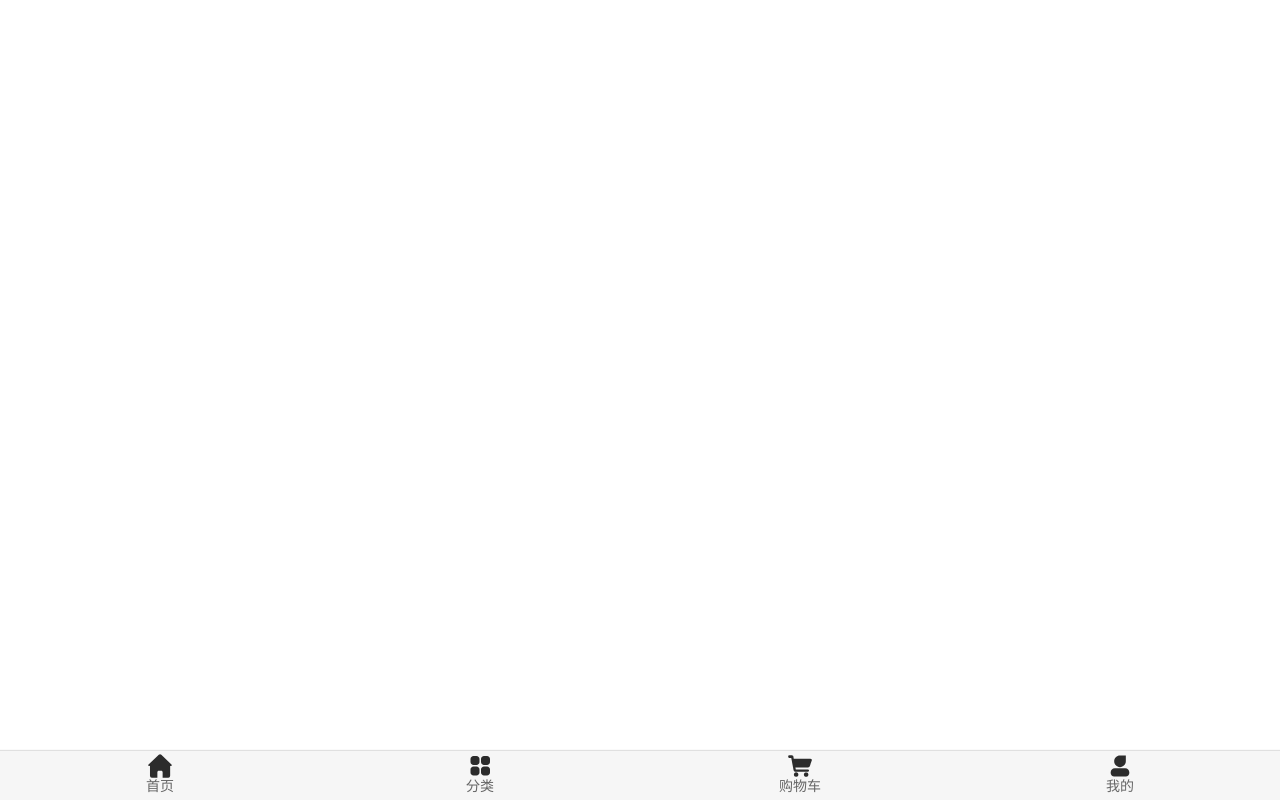
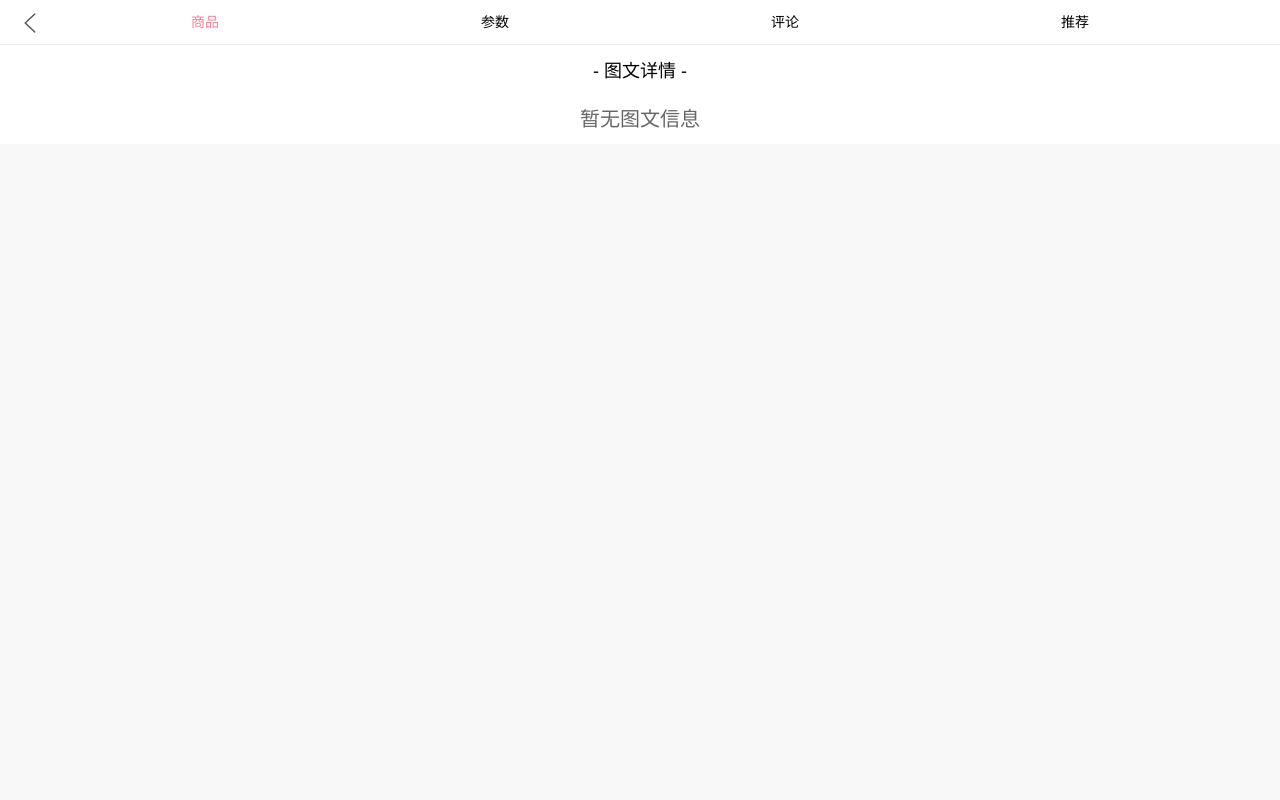
Before and after one commit to a-xiaojie/supermall, a Vue app: page /detail in a window 1280 px wide. Built offline with nearby package versions, Linux system fonts and the light colour scheme; no server answers.

Commit message:
详情页

```diff
--- a/src/App.vue
+++ b/src/App.vue
@@ -1,6 +1,6 @@
 <template>
   <div id="app">
-    <keep-alive>
+    <keep-alive exclude="Detail">
       <router-view/>
     </keep-alive>
     <main-tab-bar/>
--- a/src/assets/css/base.css
+++ b/src/assets/css/base.css
@@ -2,8 +2,10 @@
 
 /* :root => 获取根元素html  */
 :root {
-    --color-text: #666;
-    --color-high-text: #ff5777;
+    --color-text1: #282828;
+    --color-text2: #666;
+    --color-text3: #93969d;
+    --color-high-text: #e40501;
     --color-tint: #ff8198;
     --color-background: #fff;
     --font-size: 14px;
--- a/src/components/content/goods/GoodsItem.vue
+++ b/src/components/content/goods/GoodsItem.vue
@@ -1,6 +1,6 @@
 <template>
   <div class="goods-item">
-    <img :src="item.imageUrl" alt="" @load="imageLoad">
+    <img :src="item.imageUrl" alt="" @load="imageLoad" @click="itemClick">
     <div class="goods-info">
       <p>{{item.prodName}}</p>
       <span class="price">¥{{item.promotionPrice}}</span>
@@ -23,6 +23,9 @@
     methods: {
       imageLoad () {
         this.$bus.$emit('itemImageLoad')
+      },
+      itemClick () {
+        this.$router.push(`/detail?id=${this.item.id}`)
       }
     }
   }
--- /dev/null
+++ b/src/network/detail.js
@@ -0,0 +1,73 @@
+import { requestOuer } from './request'
+
+export function getDetail (comId) {
+  return requestOuer({
+    url: '/product/mall/promote',
+    method: 'post',
+    data: {
+      comId,
+      p: 0
+    }
+  })
+}
+
+export function getDetailItems (comId) {
+  return requestOuer({
+    url: '/product/unite/item/detail/comId',
+    method: 'post',
+    data: {
+      comId
+    }
+  })
+}
+
+export class Goods {
+  constructor(itemInfo) {
+    this.sourcePlatType = itemInfo.sourcePlatType;  // 商品平台
+    this.prodName = itemInfo.prodName;
+    this.couponPrice = itemInfo.couponPrice;   // 优惠券价格
+    this.promotionPrice = itemInfo.promotionPrice;  // 券后价
+    this.originalPrice = itemInfo.originalPrice;  // 原价
+    this.salesQuantity = itemInfo.salesQuantity;  // 销量
+    this.pwdText = `点击下方一键复制，打开淘领券购买
+或长按本段文字复制去绹靌
+${itemInfo.prodName}
+--------------------------
+长按复制框内整段文字，打开【手机淘宝】即可【领取优惠券】并购买${itemInfo.taokePwd}`
+  }
+}
+
+/*
+export class Goods {
+  constructor(itemInfo, columns, services) {
+    this.title = itemInfo.title;
+    this.desc = itemInfo.desc;
+    this.newPrice = itemInfo.price;
+    this.oldPrice = itemInfo.oldPrice;
+    this.discount = itemInfo.discountDesc;
+    this.columns = columns;
+    this.services = services;
+    this.nowPrice = itemInfo.highNowPrice;
+  }
+}
+
+export class GoodsParam {
+  constructor(info, rule) {
+    // 注: images可能没有值(某些商品有值, 某些没有值)
+    this.image = info.images ? info.images[0] : '';
+    this.infos = info.set;
+    this.sizes = rule.tables;
+  }
+}
+
+export class Shop {
+  constructor(shopInfo) {
+    this.logo = shopInfo.shopLogo;
+    this.name = shopInfo.name;
+    this.fans = shopInfo.cFans;
+    this.sells = shopInfo.cSells;
+    this.score = shopInfo.score;
+    this.goodsCount = shopInfo.cGoods
+  }
+}
+*/
--- a/src/router/index.js
+++ b/src/router/index.js
@@ -5,6 +5,7 @@ const Home = () => import('../views/home/Home')
 const Category = () => import('../views/category/Category')
 const Cart = () => import('../views/cart/Cart')
 const Profile = () => import('../views/profile/Profile')
+const Detail = () => import('../views/detail/Detail')
 
 Vue.use(Router)
 
@@ -30,6 +31,10 @@ export default new Router({
     {
       path: '/profile',
       component: Profile
+    },
+    {
+      path: '/detail',
+      component: Detail
     }
   ]
 })
--- /dev/null
+++ b/src/views/detail/Detail.vue
@@ -0,0 +1,77 @@
+<template>
+  <div id="detail">
+    <detail-nav-bar class="detail-nav"/>
+    <scroll class="content">
+      <detail-swiper :banner="banners"/>
+      <detail-base-info :goods="goods"/>
+      <detail-goods-info :goods-info="detailInfo"/>
+    </scroll>
+  </div>
+</template>
+
+<script>
+  import DetailNavBar from './childComps/DetailNavBar'
+  import DetailSwiper from './childComps/DetailSwiper'
+  import DetailBaseInfo from './childComps/DetailBaseInfo'
+  import DetailGoodsInfo from './childComps/DetailGoodsInfo'
+
+  import Scroll from 'components/common/scroll/Scroll'
+
+  import { getDetail, Goods, getDetailItems } from 'network/detail'
+
+  export default {
+    name: 'Detail',
+    components: {
+      DetailNavBar,
+      DetailSwiper,
+      DetailBaseInfo,
+      DetailGoodsInfo,
+      Scroll,
+    },
+    data () {
+      return {
+        id: null,
+        banners: [],
+        goods: {},
+        detailInfo: ''
+      }
+    },
+    created() {
+      this.id = this.$route.query.id
+
+      this.getDetail()
+      this.getDetailItems()
+    },
+    methods: {
+      getDetail () {
+        getDetail(this.id).then(res => {
+          const data = res.data
+          this.banners = data.imageUrls;
+          this.goods = new Goods(data)
+        })
+      },
+      getDetailItems () {
+        getDetailItems(this.id).then(res => {
+          this.detailInfo = res.data;
+        })
+      }
+    }
+  }
+</script>
+
+<style scoped>
+  #detail {
+    position: relative;
+    z-index: 9;
+    background: #fff;
+  }
+  .detail-nav {
+    position: relative;
+    z-index: 9;
+    background: #fff;
+  }
+  .content {
+    height: calc(100vh - 44px);
+    background: #f8f8f8;
+  }
+</style>
--- /dev/null
+++ b/src/views/detail/childComps/DetailBaseInfo.vue
@@ -0,0 +1,133 @@
+<template>
+  <div v-if="Object.keys(goods).length !== 0" class="base-info">
+    <div class="info-title">
+      <img alt="" class="tag">
+      {{goods.prodName}}
+    </div>
+    <div class="info-other">
+      <div class="info-price">
+        <span class="coupon-price" v-if="goods.couponPrice">券:{{goods.couponPrice}}元</span>
+        <span>券后:</span>
+        <span class="n-price">￥<strong>{{goods.promotionPrice}}</strong></span>
+        <span class="o-price">￥{{goods.originalPrice}}</span>
+      </div>
+      <div class="amount">销量:{{goods.salesQuantity > 9999 ? '9999+' : goods.salesQuantity}}</div>
+    </div>
+    <div class="info-pwd">
+      <div class="pwd">
+        <textarea v-model="goods.pwdText"></textarea>
+      </div>
+      <div class="tip">
+        <span>1.复制文案</span>
+        <span>2.请打开淘宝APP</span>
+      </div>
+    </div>
+  </div>
+</template>
+
+<script>
+  export default {
+    name: 'DetailBaseInfo',
+    props: {
+      goods: {
+        type: Object,
+        default () {
+          return {}
+        }
+      }
+    }
+  }
+</script>
+
+<style scoped>
+  .base-info {
+    padding: 10px;
+    margin-bottom: 10px;
+    background: #fff;
+  }
+  .info-title {
+    font-size: 15px;
+    font-weight: 400;
+    line-height: 19px;
+    color: var(--color-text);
+    margin-bottom: 10px;
+  }
+  .tag {
+    float: left;
+    display: inline-block;
+    height: 14px;
+    padding: 0 1px;
+    margin-top: 2px;
+    margin-right: 5px;
+    border-radius: 2px;
+    color: #fff;
+    font-size: 9px;
+    line-height: 14px;
+  }
+  .info-other {
+    display: flex;
+    justify-content: space-between;
+    align-items: baseline;
+    margin-top: 5px;
+    font-size: 12px;
+    color: var(--color-text3);
+  }
+  .info-price {
+    flex: 1;
+    display: flex;
+    align-items: baseline;
+  }
+  .coupon-price {
+    padding: 12px 10px;
+    line-height: 0;
+    background: #ffdbdb;
+    border-radius: 3px;
+    margin-right: 8px;
+    font-size: 12px;
+    color: var(--color-high-text);
+  }
+  .n-price {
+    color: var(--color-high-text);
+    margin-right: 4px;
+  }
+  .n-price strong {
+    font-size: 20px;
+    font-weight: normal;
+  }
+  .o-price {
+    text-decoration: line-through;
+  }
+  .info-pwd {
+    padding: 10px 0;
+  }
+  .pwd {
+    padding: 10px;
+    line-height: 20px;
+    border: 2px dashed #ff5363;
+    border-radius: 2px;
+    background: #fff7f8;
+  }
+  .pwd textarea {
+    display: block;
+    overflow: hidden;
+    text-align: left;
+    resize: none;
+    border: none;
+    outline: none;
+    width: 100%;
+    color: #ff5363;
+    font-size: 14px;
+    background: transparent;
+  }
+  .tip {
+    margin-top: 20px;
+    text-align: center;
+    font-size: 16px;
+    line-height: 22px;
+    color: var(--color-text2);
+  }
+  .tip > span:not(:last-child)::after {
+    content: '>';
+    margin: 0 5px;
+  }
+</style>
--- /dev/null
+++ b/src/views/detail/childComps/DetailGoodsInfo.vue
@@ -0,0 +1,52 @@
+<template>
+  <div class="detail-goods-info">
+    <div class="info-title">- 图文详情 -</div>
+    <div class="info-content">
+      <div v-if="goodsInfo" v-html="goodsInfo"></div>
+      <p v-else class="none">暂无图文信息</p>
+    </div>
+  </div>
+</template>
+
+<script>
+  export default {
+    name: 'DetailGoodsInfo',
+    props: {
+      goodsInfo: {
+        type: String
+      }
+    },
+
+  }
+</script>
+
+<style scoped>
+  .detail-goods-info {
+    background: #fff;
+  }
+  .info-title {
+    padding: 15px 0 10px;
+    line-height: 25px;
+    text-align: center;
+    font-size: 18px;
+    font-weight: 500;
+    color: var(--color-text);
+  }
+  .info-content >>> p {
+    margin: 0 10px;
+    font-size: 15px;
+    line-height: 24px;
+    color: var(--color-text2);
+  }
+  .info-content .none {
+    text-align: center;
+    padding: 10px;
+    font-size: 20px;
+    line-height: 30px;
+  }
+  .info-content >>> img {
+    max-width: 375px;
+    margin: 0 -10px;
+    vertical-align: top;
+  }
+</style>
--- /dev/null
+++ b/src/views/detail/childComps/DetailNavBar.vue
@@ -0,0 +1,61 @@
+<template>
+  <div>
+    <nav-bar>
+      <div slot="left" class="back" @click="backClick">
+        <img src="~assets/img/common/back.svg" alt="">
+      </div>
+      <div slot="center" class="title">
+        <div
+          class="title-item"
+          :class="{active: currentIndex === index}"
+          v-for="(item, index) in titles"
+          :key="index"
+          @click="titleClick(index)"
+        >
+          {{item}}
+        </div>
+      </div>
+    </nav-bar>
+  </div>
+</template>
+
+<script>
+  import NavBar from 'components/common/navbar/NavBar'
+
+  export default {
+    name: 'DetailNavBar',
+    components: {
+      NavBar,
+    },
+    data () {
+      return {
+        titles: ['商品', '参数', '评论', '推荐'],
+        currentIndex: 0,
+      }
+    },
+    methods: {
+      titleClick (index) {
+        this.currentIndex = index
+      },
+      backClick () {
+        this.$router.back()
+      }
+    }
+  }
+</script>
+
+<style scoped>
+  .title {
+    display: flex;
+    font-size: 14px;
+  }
+  .title-item {
+    flex: 1;
+  }
+  .active {
+    color: var(--color-tint);
+  }
+  .back img{
+    margin-top: 12px;
+  }
+</style>
--- /dev/null
+++ b/src/views/detail/childComps/DetailSwiper.vue
@@ -0,0 +1,45 @@
+<template>
+  <swiper class="detail-swiper" v-if="banner.length">
+    <swiper-item v-for="(item, index) in banner" :key="index">
+      <img :src="item" alt="" @load="imageLoad">
+    </swiper-item>
+  </swiper>
+</template>
+
+<script>
+  import { Swiper, SwiperItem } from 'components/common/swiper'
+  export default {
+    name: 'DetailSwiper',
+    props: {
+      banner: {
+        type: Array,
+        default () {
+          return []
+        }
+      }
+    },
+    components: {
+      Swiper,
+      SwiperItem,
+    },
+    data () {
+      return {
+        isLoad: false
+      }
+    },
+    methods: {
+      imageLoad () {
+        if (!this.isLoad) {
+          this.$emit('swiperItemLoad')
+          this.isLoad = true
+        }
+      }
+    }
+  }
+</script>
+
+<style scoped>
+.detail-swiper {
+  height: 350px;
+}
+</style>
```
